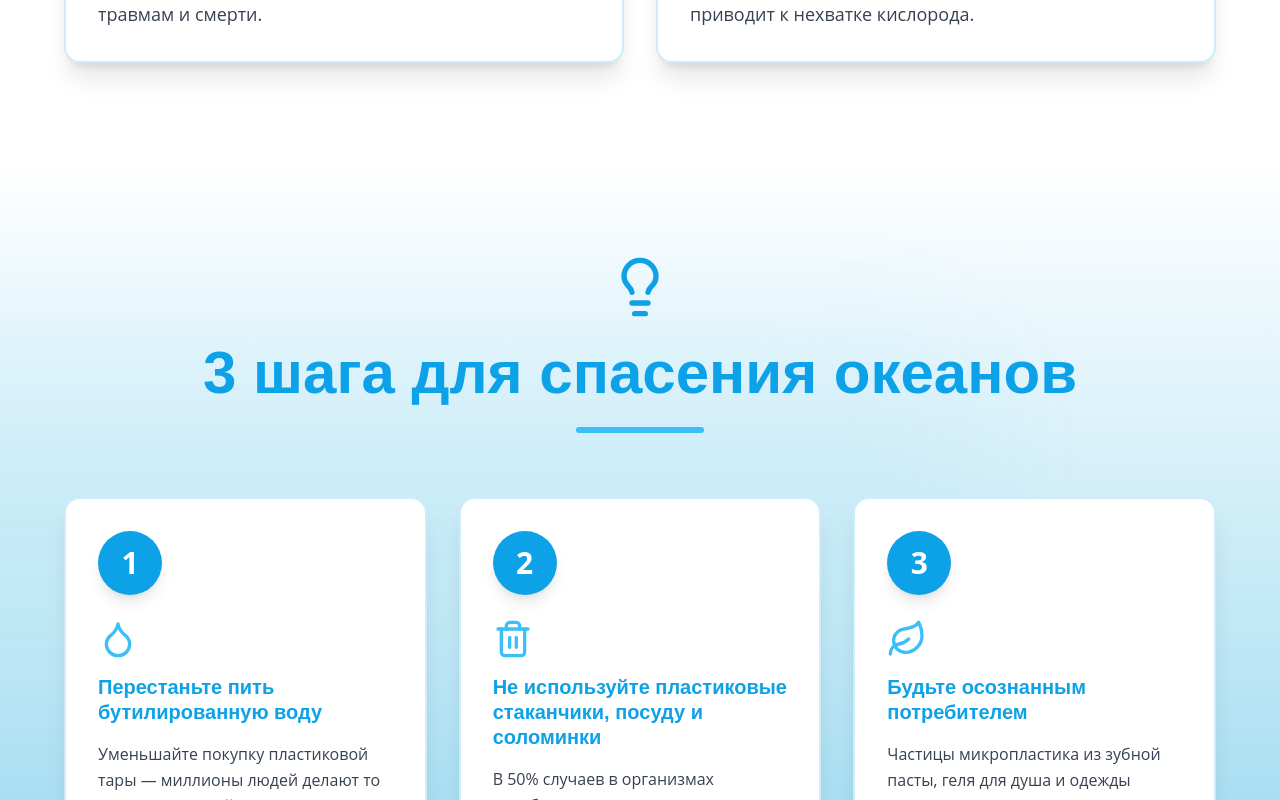
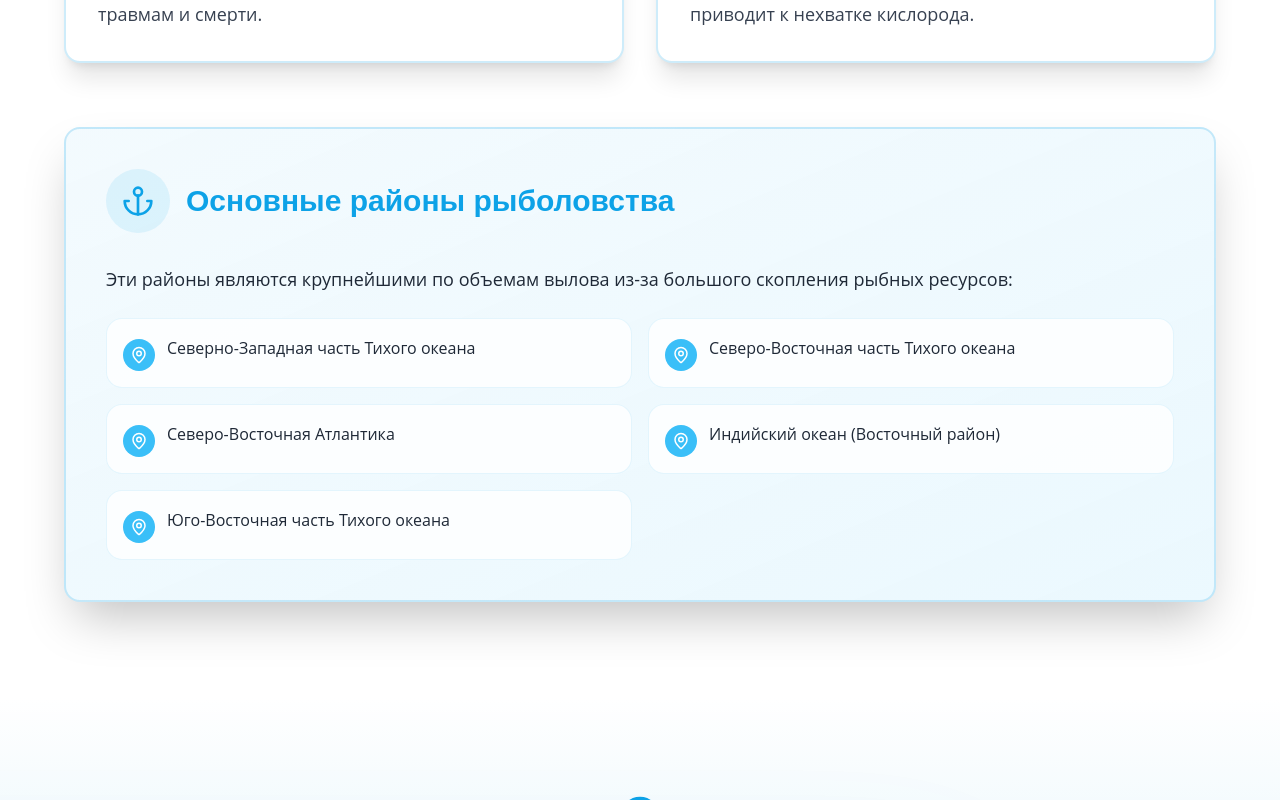
Before and after one commit to pr-poehali-dev/ocean-cleanup-initiative-1, a React (Vite) app: page / in a window 1280 px wide. Shown: the part 1760-2560 px from the top of the page. Built offline with nearby package versions, Linux system fonts and the light colour scheme.

Commit message:
feat: добавлены районы рыболовства

```diff
--- a/src/pages/Index.tsx
+++ b/src/pages/Index.tsx
@@ -2,6 +2,14 @@ import { Card, CardContent } from "@/components/ui/card";
 import Icon from "@/components/ui/icon";
 
 export default function Index() {
+  const fishingAreas = [
+    "Северно-Западная часть Тихого океана",
+    "Северо-Восточная часть Тихого океана",
+    "Северо-Восточная Атлантика",
+    "Индийский океан (Восточный район)",
+    "Юго-Восточная часть Тихого океана"
+  ];
+
   const solutions = [
     {
       number: "1",
@@ -20,6 +28,24 @@ export default function Index() {
       title: "Будьте осознанным потребителем",
       description: "Частицы микропластика из зубной пасты, геля для душа и одежды попадают в океан через сточные воды.",
       icon: "Leaf"
+    },
+    {
+      number: "4",
+      title: "Организуйте кампанию по очистке пляжа",
+      description: "Самый наглядный способ увидеть загрязнение океана - побывать на ближайшем пляже. Соберитесь с друзьями и соберите мусор, затем правильно утилизируйте его.",
+      icon: "Users"
+    },
+    {
+      number: "5",
+      title: "Будьте ответственным владельцем домашнего животного",
+      description: "Наполнитель для кошачьих туалетов очень опасен для морских существ, поэтому не смывайте его в унитаз, чтобы он не очутился в океане.",
+      icon: "Cat"
+    },
+    {
+      number: "6",
+      title: "Сократить потребление рыбы",
+      description: "Неконтролируемый рыбный промысел считается самой большой угрозой для океана. Почти все рыболовные компании в мире грешат чрезмерной добычей.",
+      icon: "Fish"
     }
   ];
 
@@ -80,7 +106,7 @@ export default function Index() {
             </CardContent>
           </Card>
 
-          <div className="grid md:grid-cols-2 gap-8">
+          <div className="grid md:grid-cols-2 gap-8 mb-16">
             <Card className="border-2 border-primary/20 shadow-xl hover:shadow-2xl transition-shadow duration-300 animate-fade-in" style={{animationDelay: '0.2s'}}>
               <CardContent className="p-8">
                 <div className="flex items-start gap-4 mb-4">
@@ -113,6 +139,37 @@ export default function Index() {
               </CardContent>
             </Card>
           </div>
+
+          <Card className="border-2 border-primary/20 shadow-2xl bg-gradient-to-br from-primary/5 to-secondary/10 animate-fade-in" style={{animationDelay: '0.4s'}}>
+            <CardContent className="p-10">
+              <div className="flex items-center gap-4 mb-8">
+                <div className="w-16 h-16 rounded-full bg-primary/10 flex items-center justify-center">
+                  <Icon name="Anchor" size={32} className="text-primary" />
+                </div>
+                <h3 className="text-3xl font-bold text-primary">Основные районы рыболовства</h3>
+              </div>
+
+              <p className="text-lg text-gray-800 mb-6 leading-relaxed">
+                Эти районы являются крупнейшими по объемам вылова из-за большого скопления рыбных ресурсов:
+              </p>
+
+              <div className="grid md:grid-cols-2 gap-4">
+                {fishingAreas.map((area, index) => (
+                  <div
+                    key={index}
+                    className="flex items-start gap-3 p-4 rounded-lg bg-white/80 border border-primary/10 hover:border-primary/30 transition-colors duration-200"
+                  >
+                    <div className="w-8 h-8 rounded-full bg-secondary flex items-center justify-center flex-shrink-0 mt-1">
+                      <Icon name="MapPin" size={18} className="text-white" />
+                    </div>
+                    <p className="text-base text-gray-800 font-medium leading-relaxed">
+                      {area}
+                    </p>
+                  </div>
+                ))}
+              </div>
+            </CardContent>
+          </Card>
         </div>
       </section>
 
@@ -124,7 +181,7 @@ export default function Index() {
         <div className="max-w-6xl mx-auto relative z-10">
           <div className="text-center mb-16 animate-fade-in">
             <Icon name="Lightbulb" size={64} className="text-primary mx-auto mb-6" />
-            <h2 className="text-5xl md:text-6xl font-bold text-primary mb-6">3 шага для спасения океанов</h2>
+            <h2 className="text-5xl md:text-6xl font-bold text-primary mb-6">6 шагов для спасения океанов</h2>
             <div className="w-32 h-1.5 bg-secondary mx-auto rounded-full"></div>
           </div>
 
@@ -182,6 +239,21 @@ export default function Index() {
         </div>
       </section>
 
+      <section className="py-20 px-4 bg-gradient-to-br from-primary via-secondary to-primary">
+        <div className="max-w-4xl mx-auto text-center">
+          <div className="bg-white/95 rounded-3xl p-12 shadow-2xl animate-scale-in">
+            <Icon name="Sparkles" size={64} className="text-primary mx-auto mb-6" />
+            <h2 className="text-4xl md:text-5xl font-bold text-primary mb-6">Вывод</h2>
+            <p className="text-2xl text-gray-800 font-semibold leading-relaxed mb-4">
+              Не загрязняйте воды Мирового океана!
+            </p>
+            <p className="text-xl text-gray-700 leading-relaxed">
+              И помогайте предотвратить это вместе с нами!
+            </p>
+          </div>
+        </div>
+      </section>
+
       <footer className="bg-primary text-white py-12 px-4">
         <div className="max-w-6xl mx-auto text-center">
           <Icon name="Waves" size={48} className="mx-auto mb-4 opacity-80" />
```
